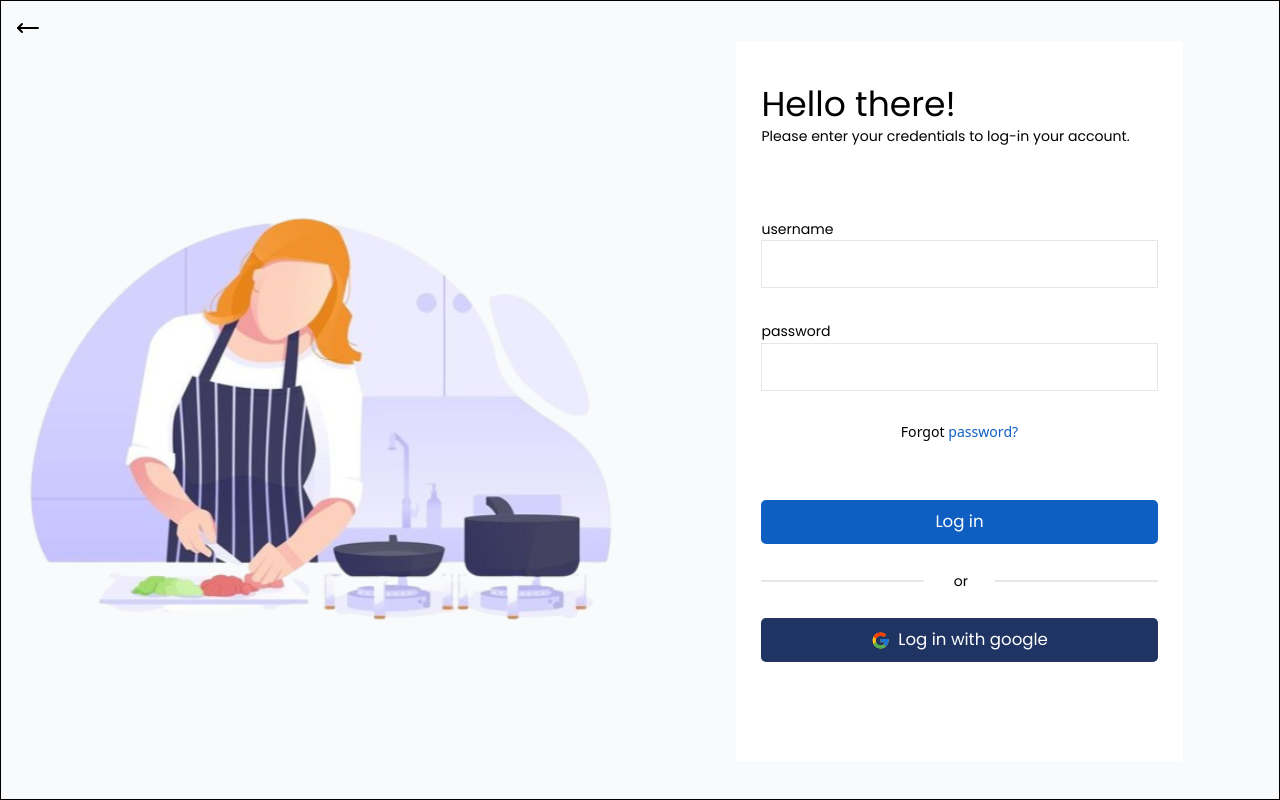
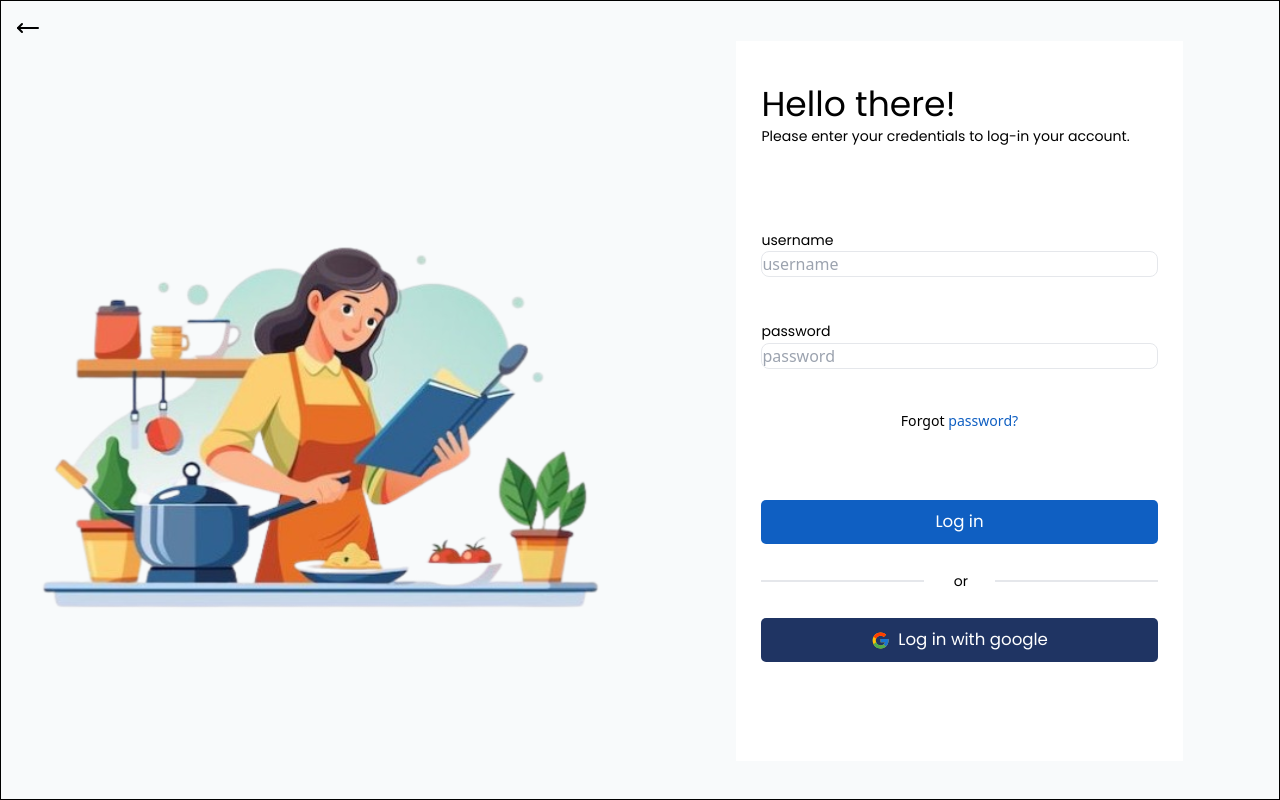
Before and after one commit to Fourthhy/free-lunch-eligibility-check, a React (Vite) app: page /admin_login in a window 1280 px wide. Built offline with nearby package versions, Linux system fonts and the light colour scheme.

Commit message:
Implementation: User Login Function

```diff
--- a/src/pages/admin/AdminLogin.jsx
+++ b/src/pages/admin/AdminLogin.jsx
@@ -1,8 +1,29 @@
+import { TextInput, Label } from "flowbite-react";
+import { useState } from "react"
 import { MoveLeft } from "lucide-react"
 import { FcGoogle } from "react-icons/fc";
-import { Link } from "react-router-dom"
+import { Link, useNavigate} from "react-router-dom"
 
 export default function AdminLogin() {
+
+  const navigate = useNavigate()
+
+  const sampleEmail = "PSAS@laverdad.edu.ph";
+  const samplePassword = "samplePassword123";
+  const [isCredentialMatch, setIsCredentialMatch] = useState(true)
+
+  const [password, setPassword] = useState("")
+  const [email, setEmail] = useState("")
+
+  const HandleCredentialCheck = () => {
+    if (sampleEmail !== email || samplePassword !== password) {
+      setIsCredentialMatch(false)
+    } else {
+      setIsCredentialMatch(true)
+      navigate("/dashboard")
+    }
+  }
+
   return (
     <>
       <div className="bg-[#F8FAFB] w-screen h-screen border-black border-[1px] overflow-y-hidden">
@@ -14,7 +35,7 @@ export default function AdminLogin() {
               </Link>
             </div>
             <div className="flex justify-center items-center h-[90vh] overflow-y-hidden">
-              <img src="/Login_Illustration_1.svg" alt="login illustration" className="overflow-y-hidden" />
+              <img src="/Login_Illustration_2.svg" alt="login illustration" className="overflow-y-hidden" />
             </div>
           </div>
           <div className="w-full h-full">
@@ -32,12 +53,12 @@ export default function AdminLogin() {
                     <div className="h-[40%]">
                       <div className="h-[100%] flex flex-col items-start justify-evenly">
                         <div className="w-[100%]">
-                          <span className="font-Poppins text-[1.1vw]">username</span>
-                          <input type="text" className="pl-[5px] rounded-[s] w-[100%] h-[6vh] border-[1px]" />
+                          <span className={`font-Poppins text-[1.1vw]`} >username</span>
+                          <TextInput color={isCredentialMatch === false ? `failure` : `grey`} placeholder="username" type="username" value={email} onChange={(e) => {setEmail(e.target.value)}}/>
                         </div>
                         <div className="w-[100%]">
                           <span className="font-Poppins text-[1.1vw]">password</span>
-                          <input type="password" className="pl-[5px] rounded-[s] w-[100%] h-[6vh] border-[1px]" />
+                          <TextInput color={isCredentialMatch === false ? `failure` : `grey`} placeholder="password" type="password" value={password} onChange={(e) => {setPassword(e.target.value)}}/>
                         </div>
                         <div className="w-[100%] flex justify-center items-center">
                           <p className="font-Poppings text-[1.1vw]">
@@ -51,13 +72,13 @@ export default function AdminLogin() {
                     <div className="h-[30%]">
                       <div className="h-[100%] flex flex-col justify-evenly ">
                         <div>
-                          <Link to="/dashboard">
-                            <button className="w-[100%] bg-[#0F5FC2] h-[5.5vh] rounded-[5px]">
+
+                            <button className="w-[100%] bg-[#0F5FC2] h-[5.5vh] rounded-[5px]" onClick={() => {HandleCredentialCheck}}>
                               <span className="font-Poppins text-[1.3vw] text-white">
                                 Log in
                               </span>
                             </button>
-                          </Link>
+
                         </div>
                         <div>
                           <div className="flex w-[100%] justify-center items-center">
```
